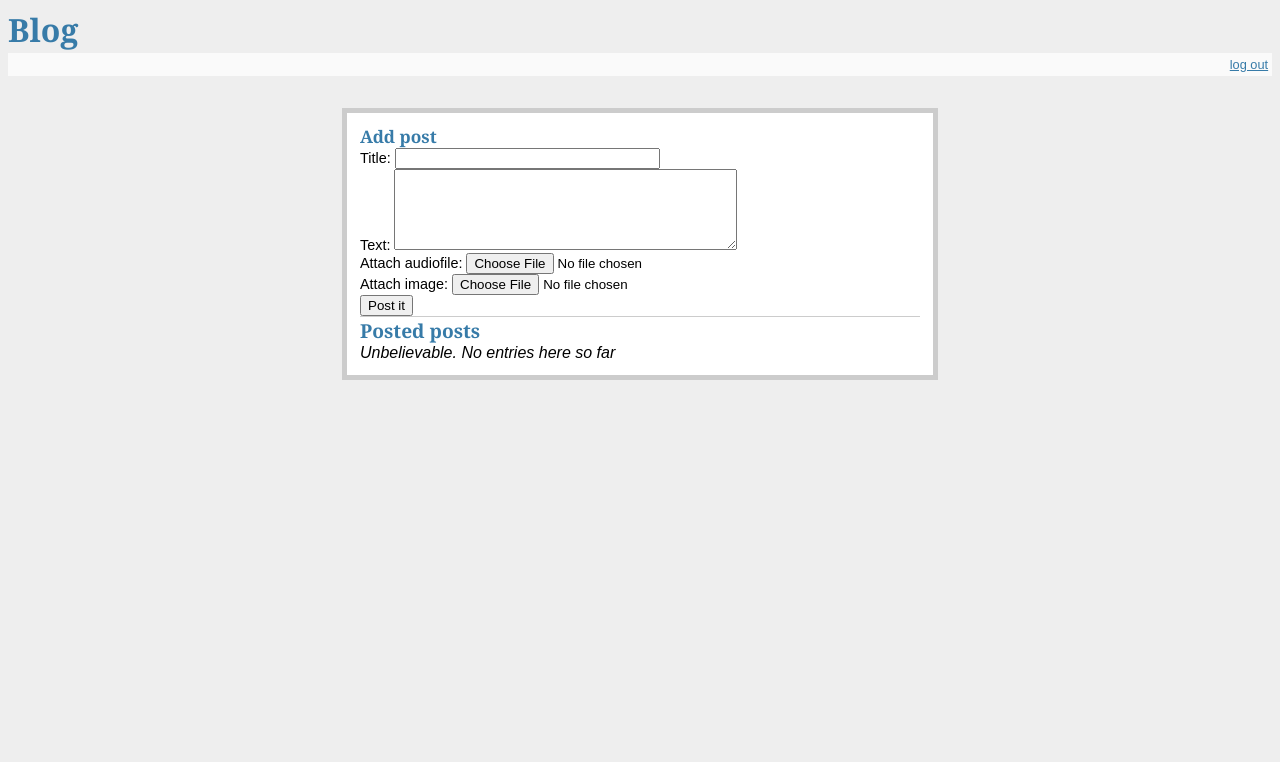
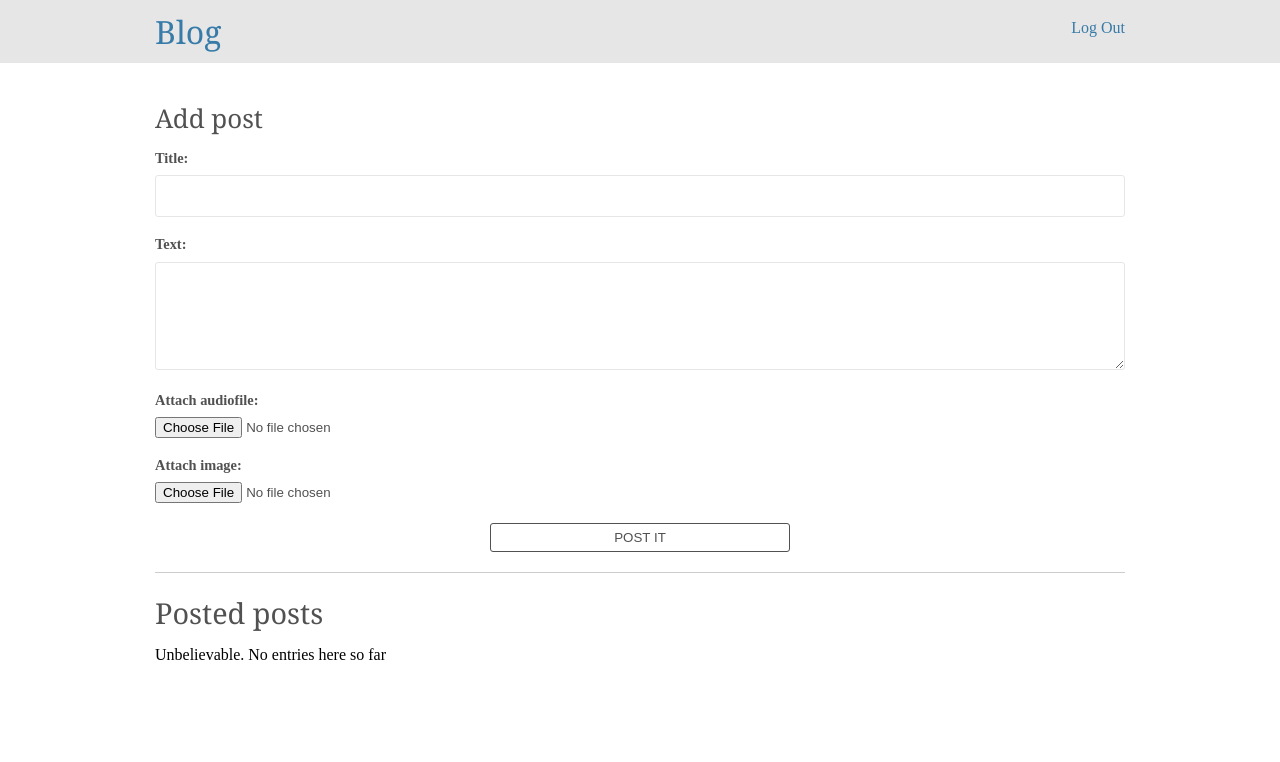
Before and after one commit to val-sytch/blog_flask, a Flask app: template blog/templates/show_entries.html in a window 1280 px wide. Shown: the top 762 px of the page. Run offline with Flask 2, Linux system fonts and the light colour scheme; the template is opened without the code that fills it, so the values that code supplies are empty; the visitor is signed in with stand-in values (Sample User, id 1); parts of the project's set-up code (start-up, migrations or seed data) failed here and were passed over.

Commit message:
static content:audiofiles,images,watermark(read README for details), css and JS(check uploaded files for allowed extentions)

```diff
--- a/blog/static/style.css
+++ b/blog/static/style.css
@@ -1,18 +1,177 @@
-body            { font-family: sans-serif; background: #eee; }
-a, h1, h2       { color: #377BA8; }
-h1, h2          { font-family: 'Georgia', serif; margin: 0; }
-h1              { border-bottom: 2px solid #eee; }
-h2              { font-size: 1.2em; }
+html, body, div, span, applet, object, iframe,
+h1, h2, h3, h4, h5, h6, p, blockquote, pre,
+a, abbr, acronym, address, big, cite, code,
+del, dfn, em, img, ins, kbd, q, s, samp,
+small, strike, strong, sub, sup, tt, var,
+b, u, i, center,
+dl, dt, dd, ol, ul, li,
+fieldset, form, label, legend,
+table, caption, tbody, tfoot, thead, tr, th, td,
+article, aside, canvas, details, embed,
+figure, figcaption, footer, header, hgroup,
+menu, nav, output, ruby, section, summary,
+time, mark, audio, video {
+	margin: 0;
+	padding: 0;
+	border: 0;
+	font-size: 100%;
+	font: inherit;
+	vertical-align: baseline;
+}
+article, aside, details, figcaption, figure,
+footer, header, hgroup, menu, nav, section {
+	display: block;
+}
+body {
+	line-height: 1;
+}
+ol, ul {
+	list-style: none;
+}
+table {
+	border-collapse: collapse;
+	border-spacing: 0;
+}
+*{
+    box-sizing: border-box;
+}
+a{
+	text-decoration: none !important;
+	outline: none !important;
+}
 
-.page           { margin: 2em auto; width: 35em; border: 5px solid #ccc;
-                  padding: 0.8em; background: white; }
-.entries        { list-style: none; margin: 0; padding: 0; }
-.entries li     { margin: 0.8em 1.2em; }
-.entries li h2  { margin-left: -1em; }
-.add-entry      { font-size: 0.9em; border-bottom: 1px solid #ccc; }
-.add-entry dl   { font-weight: bold; }
-.metanav        { text-align: right; font-size: 0.8em; padding: 0.3em;
-                  margin-bottom: 1em; background: #fafafa; }
-.flash          { background: #CEE5F5; padding: 0.5em;
-                  border: 1px solid #AACBE2; }
-.error          { background: #F0D6D6; padding: 0.5em; }
+.pull-left{
+	float: left;
+}
+.pull-right{
+	float: right;
+}
+.clearfix:after{
+	clear: both;
+	display: block;
+	content: '';
+}
+input[type="text"],
+textarea{
+	width: 100%;
+	border: 1px solid #e6e6e6;
+	border-radius: 3px;
+	padding: 10px 15px;
+	font: inherit;
+	font-size: 1.2em;
+}
+img{
+	max-width: 100%;
+	max-height: 100%;
+}
+
+a, h1, h2{ color: #377BA8; }
+h1, h2{ font: 2em 'Georgia', serif; margin: 0; }
+h2{ font-size: 1.2em; }
+header{
+	background: #733D99;
+	background: #E6E6E6;
+	padding: 10px;
+	position: fixed;
+	width: 100%;
+	left: 0;
+	top: 0;
+}
+.page{
+	background: white;
+	padding: 80px 0;
+}
+.container{
+	width: 100%;
+	max-width: 1000px;
+	margin: auto;
+	padding: 0 15px;
+}
+.entries{
+	list-style: none;
+	margin: 0;
+	padding: 20px 0;
+}
+.entries .img{
+	text-align: center;
+}
+.entries .title{
+	color: #515151;
+	font-size: 1.2em;
+	margin: 0 0 10px;
+}
+.entries .msg{
+	font-size: 1em;
+	margin: 0 0 30px;
+}
+.entries i{
+	cursor: pointer;
+}
+.entries li{
+	padding: 0.8em 1.2em;
+	margin: 0 0 20px;
+	border: 1px solid #e6e6e6;
+	border-radius: 3px;
+}
+.entries li:last-child{
+	margin: 0;
+}
+.entries li h2{
+	margin-left: -1em;
+}
+.add-entry{
+	font-size: 0.9em;
+	border-bottom: 1px solid #ccc;
+	color: #515151;
+	padding: 20px 0;
+}
+.add-entry > div{
+	margin: 0 0 20px;
+}
+.add-entry > div:last-child{
+	margin: 0;
+}
+.add-entry h2,
+.add-entry label,
+.add-entry span{
+	color: inherit;
+}
+h2{
+	font-size: 1.8em;
+	margin: 0 0 15px;
+	color: #515151;
+}
+.add-entry label span{
+	display: block;
+	font-weight: 700;
+	margin: 0 0 10px;
+}
+.add-entry input[type="submit"]{
+	border: 1px solid #515151;
+	border-radius: 3px;
+	background: #fff;
+	color: #515151;
+	padding: 6px 12px;
+	-webkit-appearance: none;
+	appearance: none;
+	width: 100%;
+	max-width: 300px;
+	display: block;
+	margin: auto;
+	text-transform: uppercase;
+}
+.metanav{
+	text-align: right;
+	padding: 10px 0 0 0;
+	text-transform: capitalize;
+}
+.flash{
+	background: #CEE5F5;
+	padding: 0.5em;
+    border: 1px solid #AACBE2;
+}
+.error{
+	background: #F0D6D6;
+	padding: 0.5em;
+}
+.hide{display: none;}
```
Also changed, not shown: blog/static/script.js (added, +47 -0 lines), blog/static/images/image20160911-154421.png (added), blog/static/images/image20160911-154735.png (added), blog/static/images/watermark/watermark1.png (added), 2 other files.
